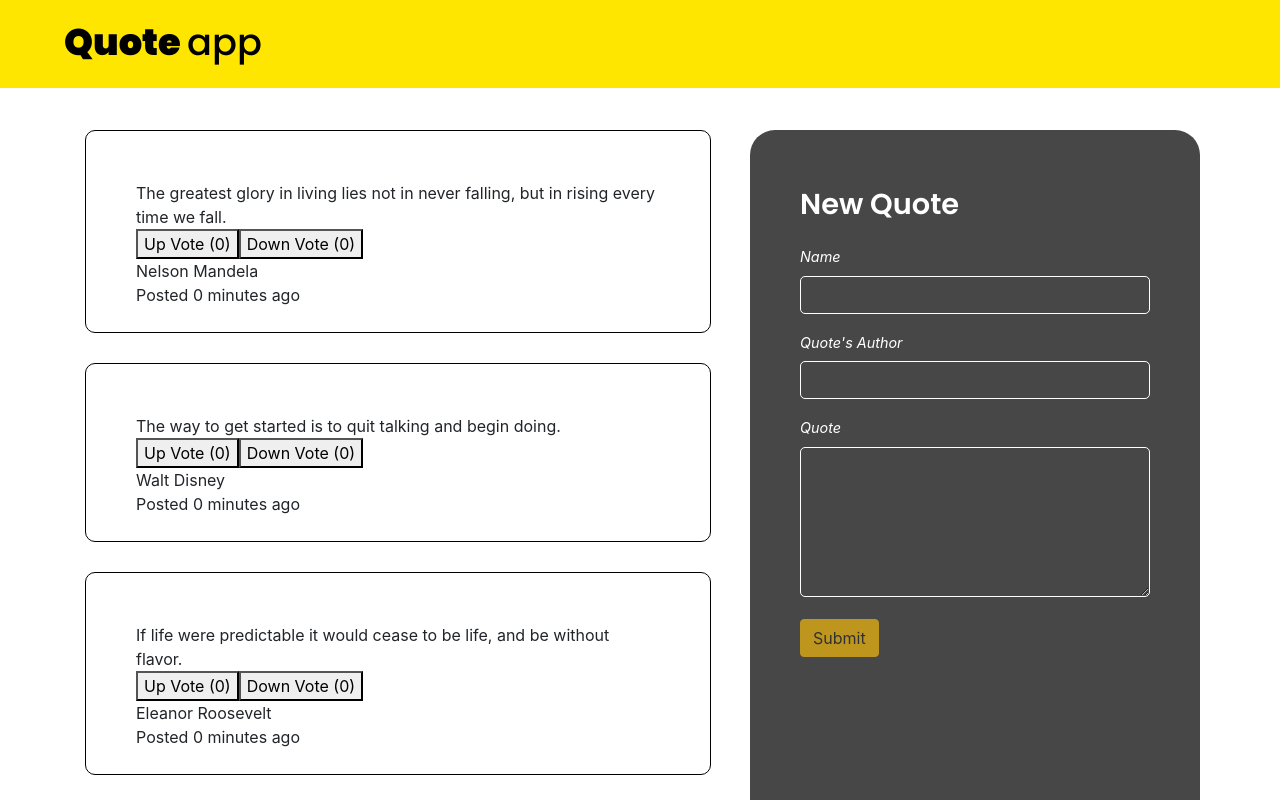
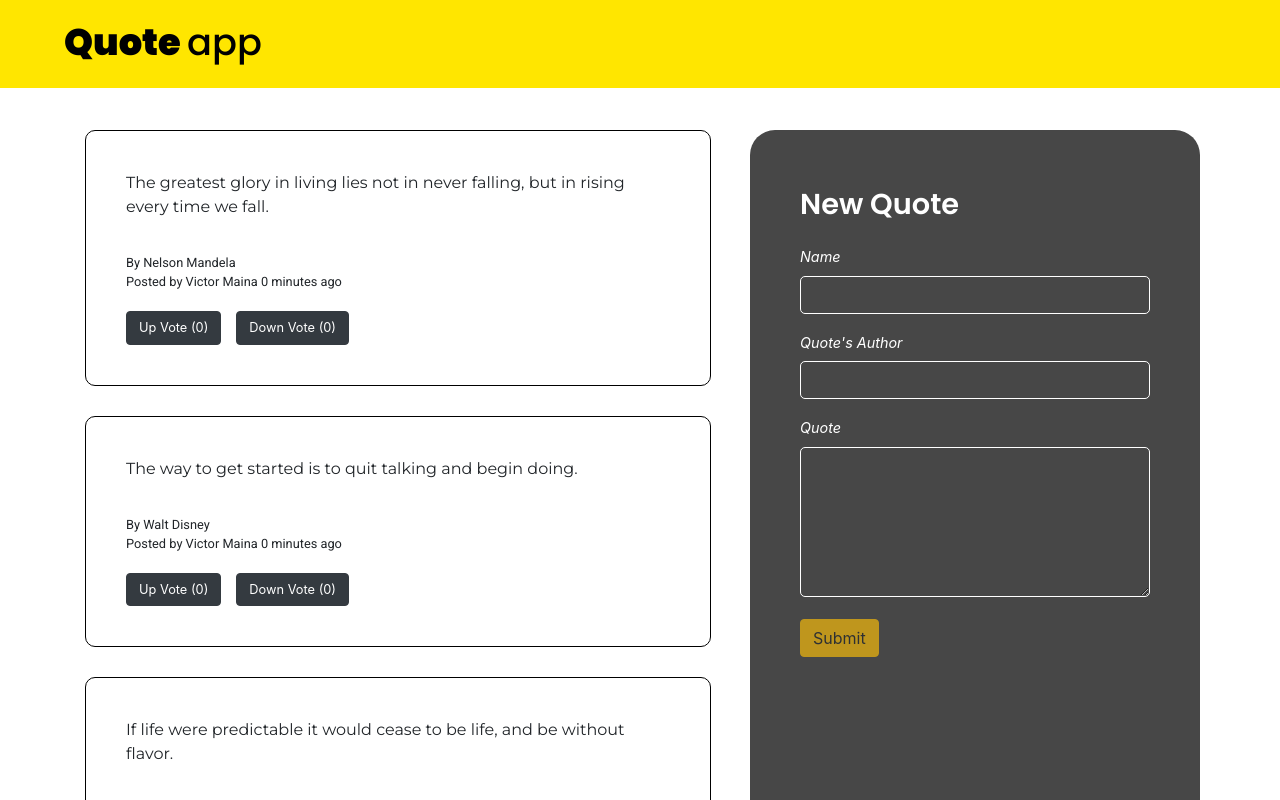
Before and after one commit to VictorKMaina/Quotes, an Angular app: page / in a window 1280 px wide. Shown: the top 800 px of the page. Built offline with nearby package versions, Linux system fonts and the light colour scheme.

Commit message:
add scroll to bottom feature on form submit

```diff
--- a/src/app/components/quote-details/quote-details.component.css
+++ b/src/app/components/quote-details/quote-details.component.css
@@ -0,0 +1,6 @@
+div {
+    font-family: Roboto;
+    font-style: normal;
+    font-size: 0.8em;
+    margin-bottom: 10px;
+}
--- a/src/app/components/quote-details/quote-details.component.html
+++ b/src/app/components/quote-details/quote-details.component.html
@@ -1,4 +1,3 @@
 <div>
-    {{quote.author}}<br>
-    Posted {{ quote.time | timePassed }} minutes ago
+    By {{quote.author}}<br> Posted by {{quote.submitter}} {{ quote.time | timePassed }} minutes ago
 </div>
--- a/src/app/components/quote/quote.component.css
+++ b/src/app/components/quote/quote.component.css
@@ -1,6 +1,6 @@
-        .quote {
-            padding: 50px;
-            padding-bottom: 25px;
+        .quote-div {
+            padding: 40px;
+            padding-top: 40px;
             border: 1px solid #000000;
             box-sizing: border-box;
             border-radius: 10px;
@@ -15,3 +15,8 @@
             position: fixed;
             width: 450px;
         }
+
+        .quote {
+            font-family: Montserrat;
+            margin-bottom: 10px;
+        }
--- a/src/app/components/quote/quote.component.html
+++ b/src/app/components/quote/quote.component.html
@@ -2,21 +2,23 @@
 <div class="container" style="margin-top: 130px;">
     <div class="row">
 
-        <div class="col-7 pr-4">
-            <div *ngFor="let quote of quotes; let i = index" [quote]="quote" appHighestVote (click)="findHighestUpvote(quotes)">
-                <div class="quote">
-                    {{quote.quote}}
+        <div class="col-md-7 pr-4">
+            <div *ngFor="let quote of quotes; let i = index">
+                <div class="quote-div " [quote]="quote " (click)="findHighestUpvote(quotes) " appHighestVote>
+                    <div class="quote ">{{quote.quote}} </div>
                     <br>
-                    <app-vote [quote]="quote"></app-vote>
-                    <app-quote-details [quote]="quote"></app-quote-details>
+
+                    <app-quote-details [quote]="quote "></app-quote-details>
+                    <app-vote [quote]="quote "></app-vote>
+
                 </div>
 
             </div>
         </div>
 
-        <div class="col-5">
-            <div id="quote-form" class="position-fixed">
-                <app-quote-form class="" (addNewQuote)="newQuote($event)">
+        <div class="col-md-5 ">
+            <div id="quote-form" class="position-fixed ">
+                <app-quote-form (addNewQuote)="newQuote($event) ">
                 </app-quote-form>
             </div>
         </div>
--- a/src/app/components/quote/quote.component.ts
+++ b/src/app/components/quote/quote.component.ts
@@ -35,6 +35,9 @@ export class QuoteComponent implements OnInit {
   }
   newQuote(quote){
     this.quotes.push(quote);
+    setTimeout(()=>{
+      window.scrollTo(0,document.body.scrollHeight);
+    }, 250)
   }
 
 
--- a/src/app/components/vote/vote.component.css
+++ b/src/app/components/vote/vote.component.css
@@ -0,0 +1,5 @@
+button {
+    font-size: 0.8em;
+    margin-right: 15px;
+    margin-top: 10px;
+}
--- a/src/app/components/vote/vote.component.html
+++ b/src/app/components/vote/vote.component.html
@@ -1,4 +1,4 @@
 <div>
-    <button (click)="upvote();">Up Vote ({{quote.upvote}})</button>
-    <button (click)="downvote()">Down Vote ({{quote.downvote}})</button>
+    <button class="btn btn-dark" (click)="upvote();">Up Vote ({{quote.upvote}})</button>
+    <button class="btn btn-dark" (click)="downvote()">Down Vote ({{quote.downvote}})</button>
 </div>
--- a/src/app/directives/highest-vote.directive.ts
+++ b/src/app/directives/highest-vote.directive.ts
@@ -10,7 +10,7 @@ export class HighestVoteDirective implements OnInit{
 
   @HostListener("window:click") mouse(){
     if (this.quote.maxUpvote === true){
-      this.element.nativeElement.style.backgroundColor = "red";
+      this.element.nativeElement.style.backgroundColor = "#FFE600aa";
       console.log("yes")
     } else {
       this.quote.maxUpvote = false;
```
